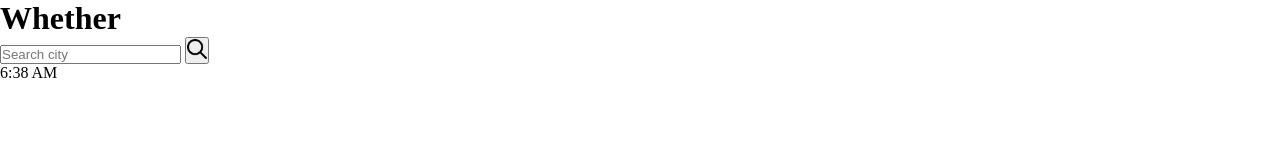
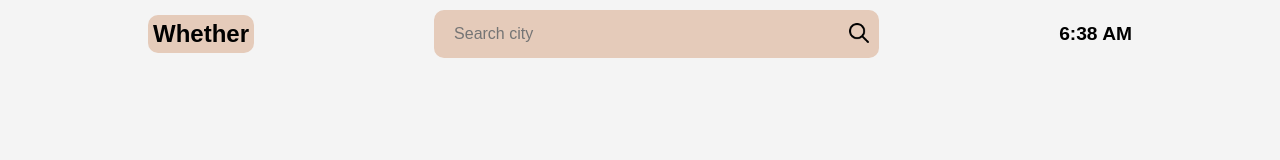
Before and after one commit to melio0504/weather-app, a website built with webpack: page index.html in a window 1280 px wide. Built offline with nearby package versions, Linux system fonts and the light colour scheme; a web font is replaced by a local one.

Commit message:
Add styling to the header

```diff
--- a/src/styles.css
+++ b/src/styles.css
@@ -6,6 +6,63 @@
   padding: 0;
 }
 
+:root {
+  --background-color: #f4f4f4;
+  --accent-color: #e5cbba;
+  --font-family: "Google Sans", sans-serif;
+  --title: 1.5rem;
+  --input: 1rem;
+  --time: 1.2rem;
+  --border-radius: 10px;
+}
+
 body {
   height: 100vh;
+  width: 80vw;
+  font-family: var(--font-family);
+  background: var(--background-color);
+  margin: auto;
 }
+
+header {
+  display: flex;
+  align-items: center;
+  justify-content: space-between;
+  gap: 100px;
+  padding: 10px 20px;
+}
+
+h1 {
+  background: var(--accent-color);
+  border-radius: var(--border-radius);
+  font-size: var(--title);
+  padding: 5px;
+}
+
+form {
+  display: flex;
+  align-items: center;
+  gap: 5px;
+  padding: 10px;
+  background: var(--accent-color);
+  border-radius: var(--border-radius);
+}
+
+input {
+  font-size: var(--input);
+  width: 400px;
+  padding: 5px 10px 5px 10px;
+  border: none;
+  background: none;
+}
+
+button {
+  border: none;
+  background: none;
+  cursor: pointer;
+}
+
+#currentTime {
+  font-size: var(--time);
+  font-weight: bold;
+}
```
